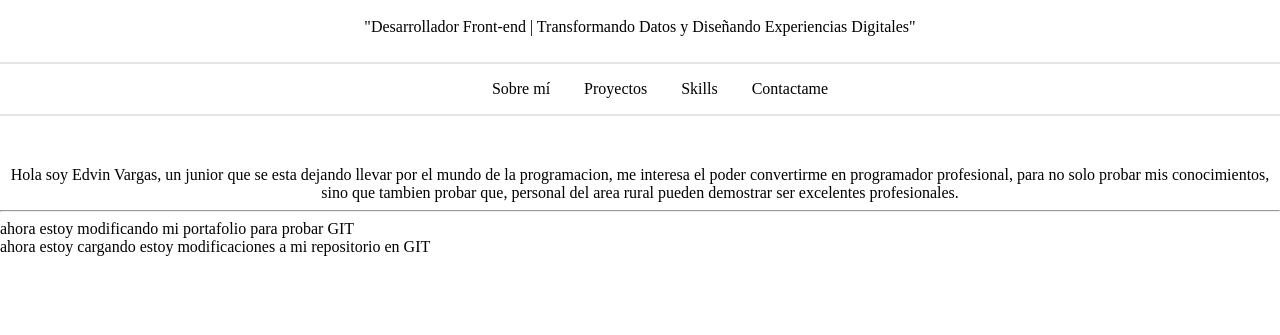
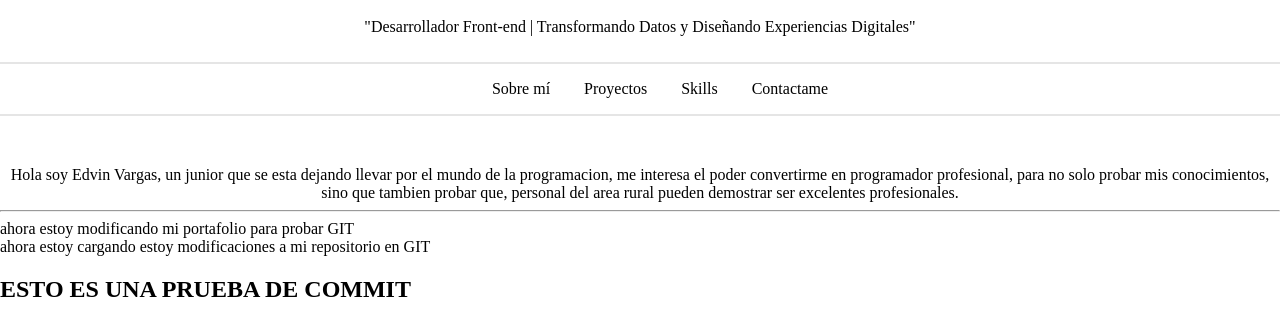
Before and after one commit to edvinvargas-dev/Portafolio, a plain HTML site: page index.html in a window 1280 px wide. Shown: the part 93-428 px from the top of the page. Drawn offline with Linux system fonts and the light colour scheme.

Commit message:
pruebas commit vscode

```diff
--- a/index.html
+++ b/index.html
@@ -28,5 +28,7 @@
         <br>
         ahora estoy cargando estoy modificaciones a mi repositorio en GIT
     </span>
+
+    <h2>ESTO ES UNA PRUEBA DE COMMIT</h2>
 </body>
 </html>
```
